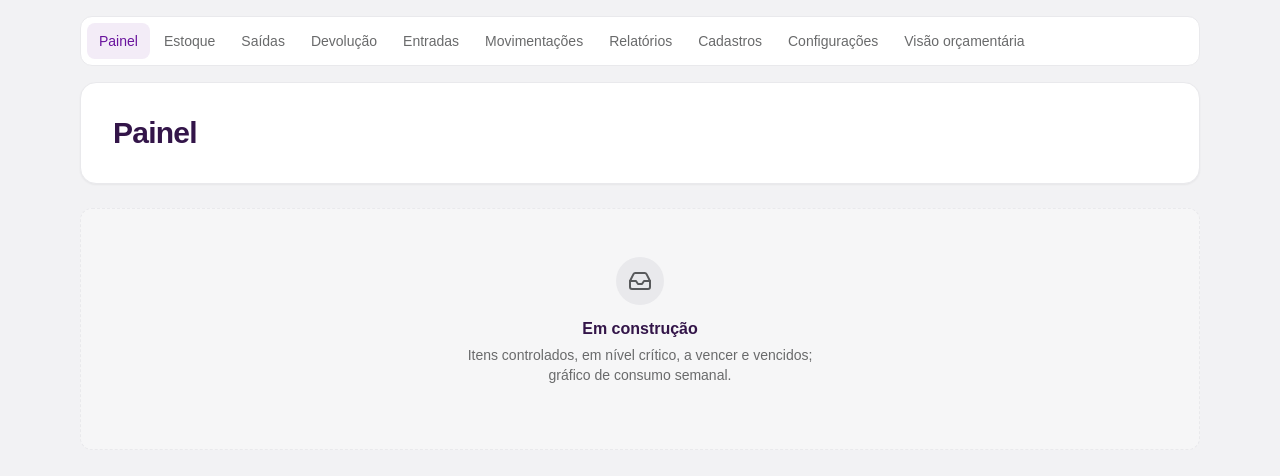
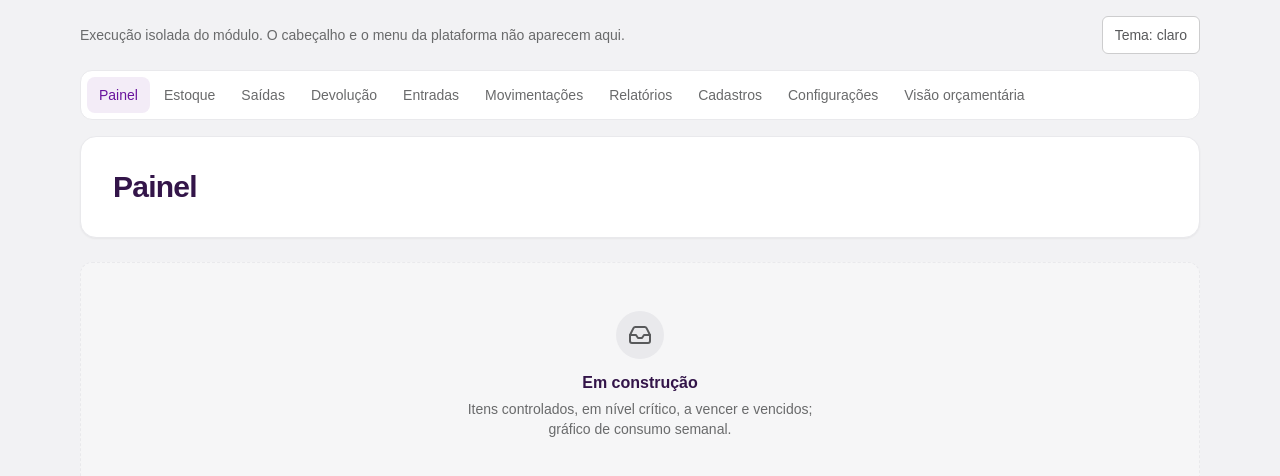
Before and after one commit to gaabileite/repo-clinica-digital-estoque, a React (Vite) app in the folder apps/web/: page / in a window 1280 px wide. Shown: the top 476 px of the page. Built offline with nearby package versions, Linux system fonts and the light colour scheme.

Commit message:
adiciona: alternância de tema na execução isolada

```diff
--- a/apps/web/src/main.tsx
+++ b/apps/web/src/main.tsx
@@ -1,13 +1,39 @@
-import { StrictMode } from 'react';
+import { StrictMode, useState } from 'react';
 import { createRoot } from 'react-dom/client';
 import './styles/standalone.css';
 import { App } from './App';
 
-// Execução isolada (ADR-007 do shell exige): sem menu lateral nem cabeçalho do shell.
+/** Quadro de teste da execução isolada; não é carregado pelo shell. */
+function ExecucaoIsolada() {
+  const [temaEscuro, setTemaEscuro] = useState(() => document.documentElement.classList.contains('dark'));
+
+  const alternarTema = () => {
+    const proximoTema = !temaEscuro;
+    document.documentElement.classList.toggle('dark', proximoTema);
+    setTemaEscuro(proximoTema);
+  };
+
+  return (
+    <div className="mx-auto max-w-6xl p-4">
+      <div className="mb-4 flex flex-wrap items-center justify-between gap-3 text-sm text-muted">
+        <span>Execução isolada do módulo. O cabeçalho e o menu da plataforma não aparecem aqui.</span>
+        <button
+          type="button"
+          aria-label="Alternar entre tema claro e escuro"
+          aria-pressed={temaEscuro}
+          onClick={alternarTema}
+          className="rounded-md border border-line-strong bg-surface px-3 py-2 text-body hover:bg-surface-muted"
+        >
+          Tema: {temaEscuro ? 'escuro' : 'claro'}
+        </button>
+      </div>
+      <App standalone />
+    </div>
+  );
+}
+
 createRoot(document.getElementById('root')!).render(
   <StrictMode>
-    <div className="mx-auto max-w-6xl p-4">
-      <App standalone />
-    </div>
+    <ExecucaoIsolada />
   </StrictMode>,
 );
```
